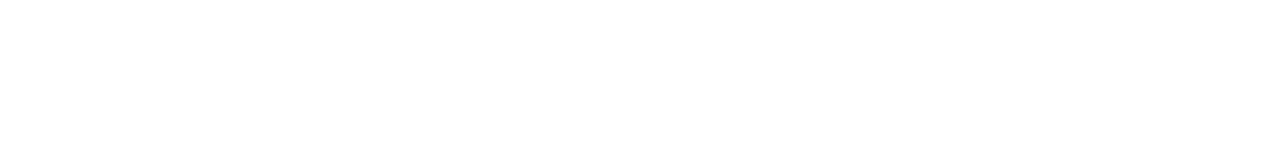
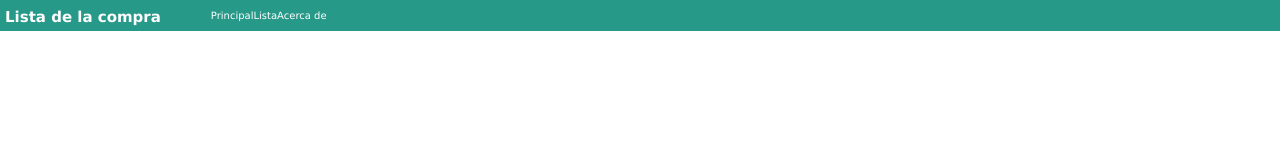
Before and after one commit to CarlosALiGom/202304-w1ch3-carlos-aliaga, a plain HTML site: page index.html in a window 1280 px wide. Drawn offline with Linux system fonts and the light colour scheme.

Commit message:
Add css to header

```diff
--- a/index.html
+++ b/index.html
@@ -1,5 +1,5 @@
 <!DOCTYPE html>
-<html lang="en">
+<html lang="es">
 <head>
   <meta charset="UTF-8">
   <meta http-equiv="X-UA-Compatible" content="IE=edge">
@@ -9,6 +9,18 @@
   <title>Mercadona-Lista de la compra</title>
 </head>
 <body>
+  <header>
+    <h1>Lista de la compra</h1>
+    <nav>
+      <ul>
+        <li>Principal</li>
+        <li>Lista</li>
+        <li>Acerca de</li>
+      </ul>
+    </nav>
+  </header>
+  <section>
+  </section>
 
 </body>
 </html>
--- a/style.css
+++ b/style.css
@@ -0,0 +1,35 @@
+* {
+  box-sizing: border-box;
+  margin: 0;
+  padding: 0;
+}
+html {
+  font-family: Verdana, Geneva, Tahoma, sans-serif;
+  margin: 0;
+}
+
+header {
+  display: flex;
+  background: rgb(39,153,137);
+  color: white;
+}
+
+h1 {
+  margin-top: 3px;
+  padding: 5px;
+  font-size: 15px;
+}
+
+ul {
+display: flex;
+  margin-left: 35px;
+  padding: 10px;
+  list-style: none;
+  font-size: 10px;
+}
+
+ul ~ li {
+  margin-top: 15px;
+  margin-left: 5px;
+  padding: 5px;
+}
```
